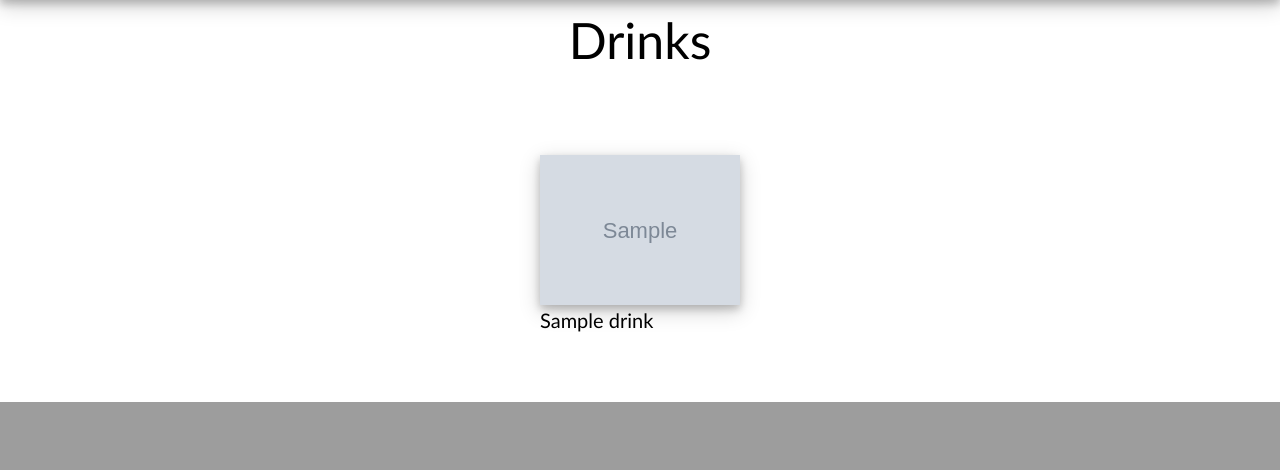
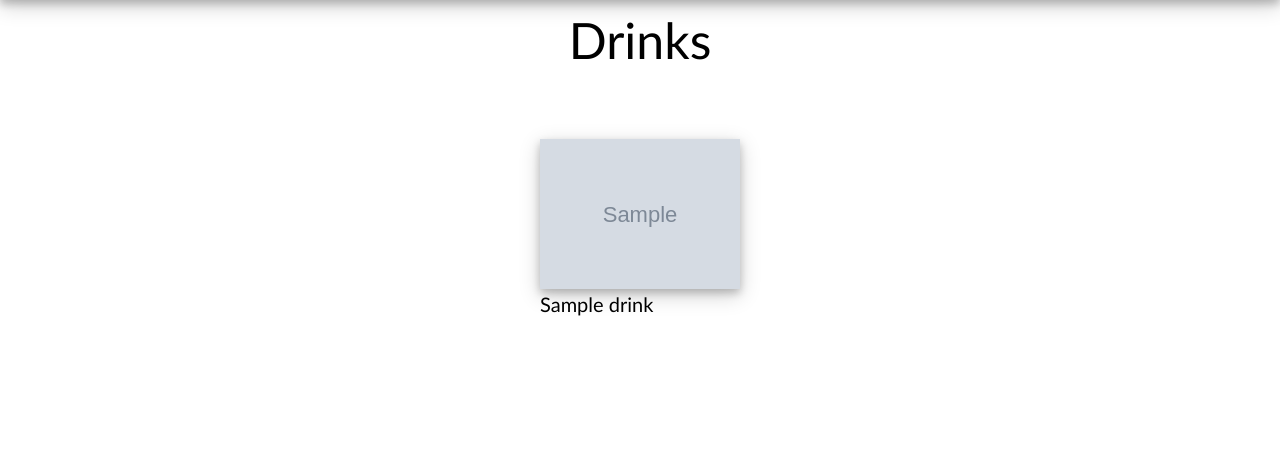
Before and after one commit to wkrause1/sweet-savory-website, a Django app: page /drinks/ in a window 1280 px wide. Shown: the part 960-1430 px from the top of the page. Before the commit the page ends 1362 px from the top, so only its background shows below. Run offline with Django 3.2, Linux system fonts and the light colour scheme; tables that the repository leaves empty hold one stand-in row (values such as "Sample post"); grey boxes marked "Sample" are stand-in pictures.

Commit message:
Fixed flexbox

```diff
--- a/donuts/templates/donuts/base.html
+++ b/donuts/templates/donuts/base.html
@@ -11,6 +11,7 @@
             flex-direction: row;
             flex-flow: row wrap;
             padding: 50px;
+            align-items: center;
             justify-content: space-evenly;
 
         }
@@ -36,18 +37,14 @@
       }
 
         .product {
+            margin-bottom: 100px;
 	 background: white;
-	 margin: 16px;
 	 width: 200px;
 	 border-radius: 2px;
-}
- .product {
-	 border-radius: 2px 2px 0 0;
 	 max-height: 200px;
      -webkit-transition-duration: .2s;
      transition-duration: .2s;
 }
-
 
  .product-image {
 	 max-height: 200px;
```
